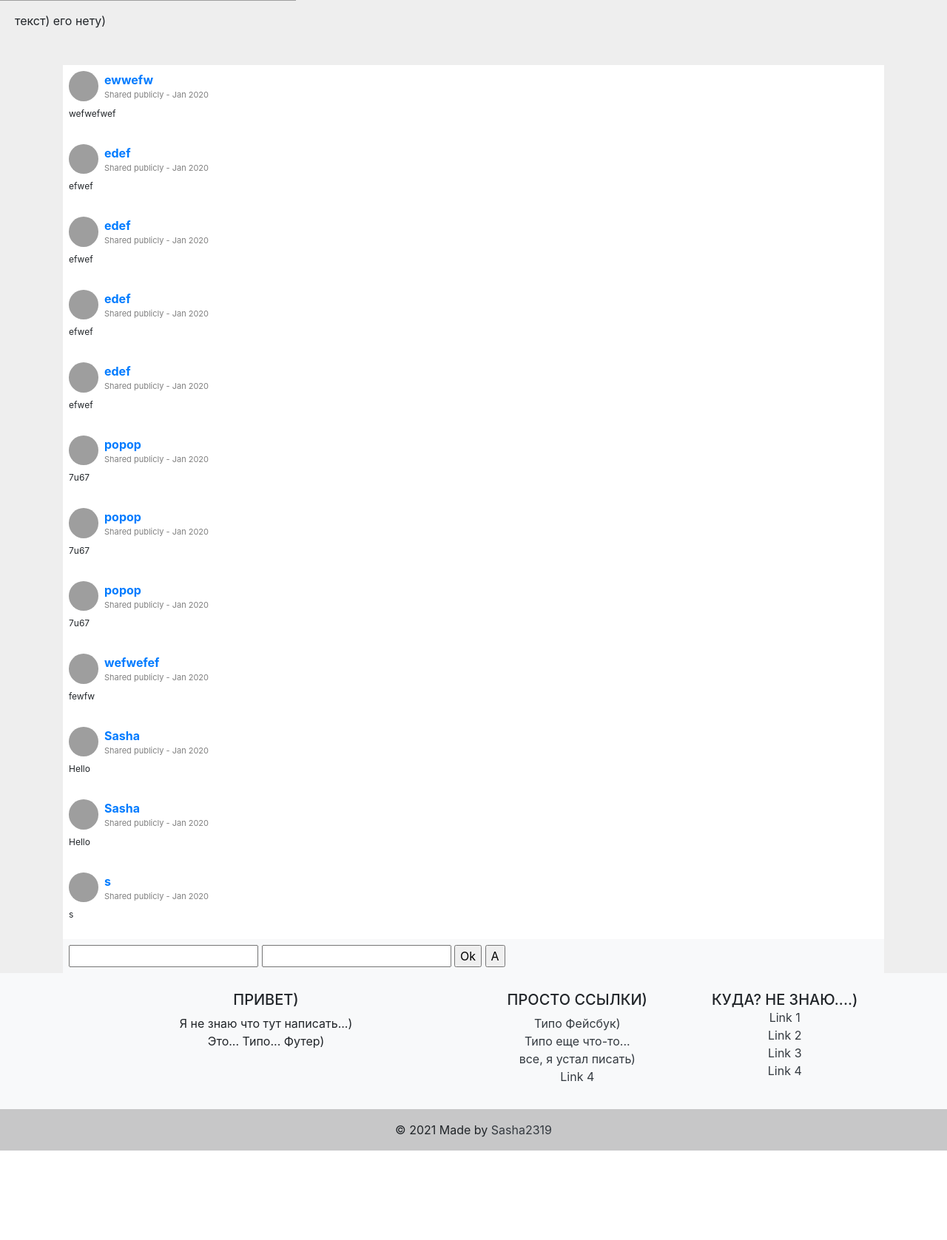
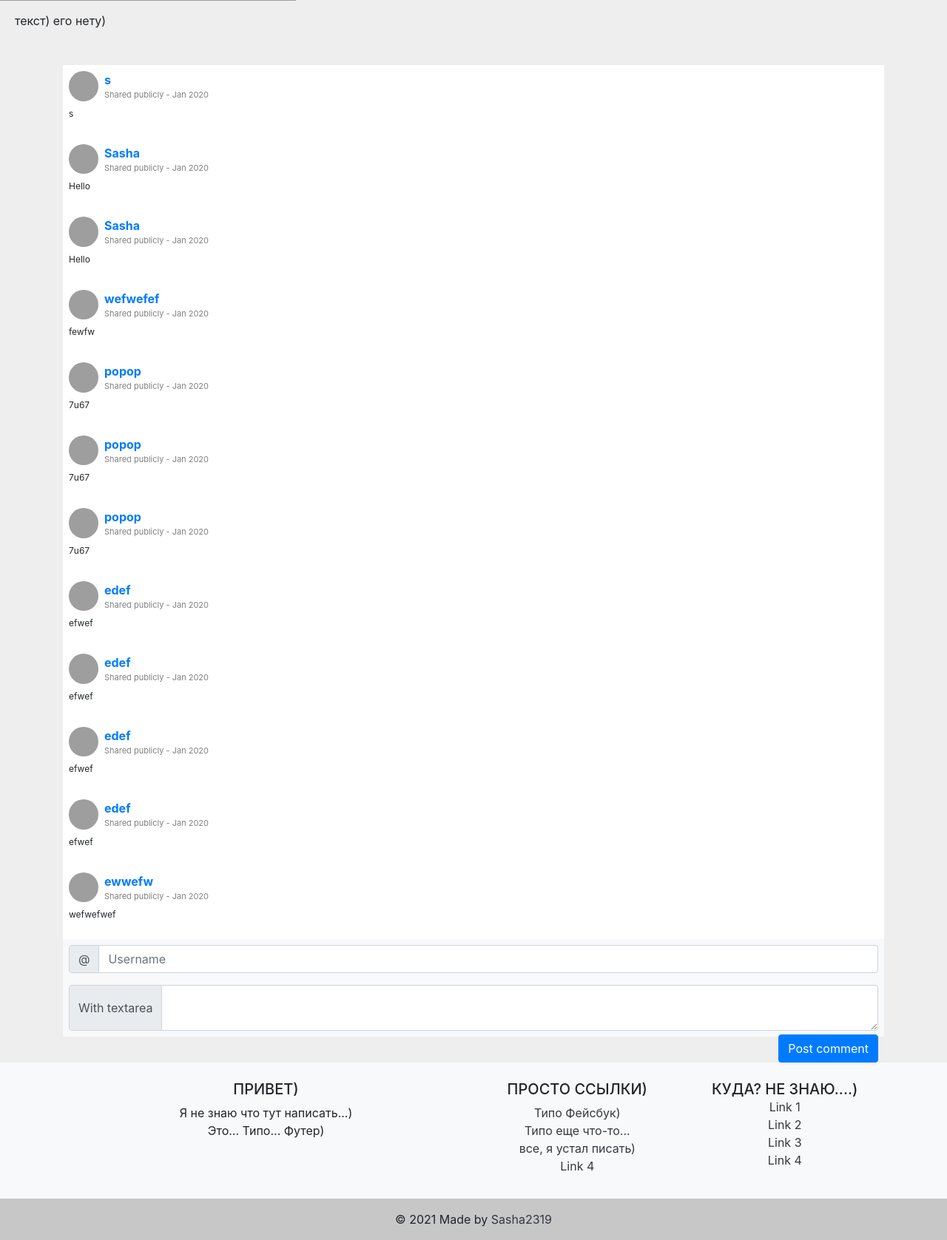
Before and after one commit to Sasha2319/Articles, a Django app: page /articles/1/ in a window 1280 px wide. Shown: the part 345-2022 px from the top of the page at 74% size. Before the commit the page ends 1901 px from the top, so only its background shows below. Run offline with Django 3.2, Linux system fonts and the light colour scheme; data comes from the database, SQL or seed files in the repository; both versions use the stored data as it was after the commit; some libraries are stand-ins or nearby versions; grey boxes are pictures that could not be loaded.

Commit message:
I've changed the order of comments and the submit button

```diff
--- a/myFirst/apps/articles/views.py
+++ b/myFirst/apps/articles/views.py
@@ -11,10 +11,13 @@ def index(request):
 
 def detail(request, article_id):
     article = Article.objects.get(id = article_id)
-    return render(request, 'articles/detail.html', {'article':article})
+    comments_list = article.comment_set.all()
+    comments = reversed(comments_list)
+    return render(request, 'articles/detail.html', {'article':article, 'comments':comments,})
 
 def leave_comment(request, article_id):
-    a = Article.objects.get(id=article_id)
-    a.comment_set.create(comment_author=request.POST.get('name'), comment_text=request.POST.get('text'))
+    if request.POST.get('name') and request.POST.get('text'):
+        a = Article.objects.get(id=article_id)
+        a.comment_set.create(comment_author=request.POST.get('name'), comment_text=request.POST.get('text'))
     b = '/' + str(article_id)
     return HttpResponseRedirect(b)
--- a/myFirst/templates/articles/detail.html
+++ b/myFirst/templates/articles/detail.html
@@ -82,11 +82,11 @@ By {{article.author_name}}
 
 <div style="padding-left: 20px; padding-top: 15px; width: 70%;">{{article.article_text}}</div>
 
-{% if article.comment_set.all %}
+{% if comments %}
 <div class="container mt-5">
     <div class="d-flex justify-content-center row">
         <div class="col-md-12">
-{% for c in article.comment_set.all %}
+{% for c in comments %}
 
             <div class="d-flex flex-column comment-section">
                 <div class="bg-white p-2">
@@ -133,10 +133,19 @@ By {{article.author_name}}
 
     <form action="{% url 'leave_comment' article.id %}" method="post">
         {% csrf_token %}
-        <input type="text" name="name">
-        <input type="text" name="text">
-        <input type="button" value="Ok">
-        <input type="submit" value="A">
+        <div class="input-group mb-3">
+            <div class="input-group-prepend">
+              <span class="input-group-text" id="basic-addon1">@</span>
+            </div>
+            <input type="text" name="name" class="form-control" placeholder="Username" aria-label="Username" aria-describedby="basic-addon1">
+          </div>
+          <div class="input-group">
+            <div class="input-group-prepend">
+              <span class="input-group-text">With textarea</span>
+            </div>
+            <textarea name="text" class="form-control" aria-label="With textarea"></textarea>
+          </div>
+          <button type="submit" style="margin-top: 5px; position: relative; float: right;" class="btn btn-primary">Post comment</button>
     </form>
 
 
```
Also changed, not shown: db.sqlite3, myFirst/apps/__init__.py (added).
